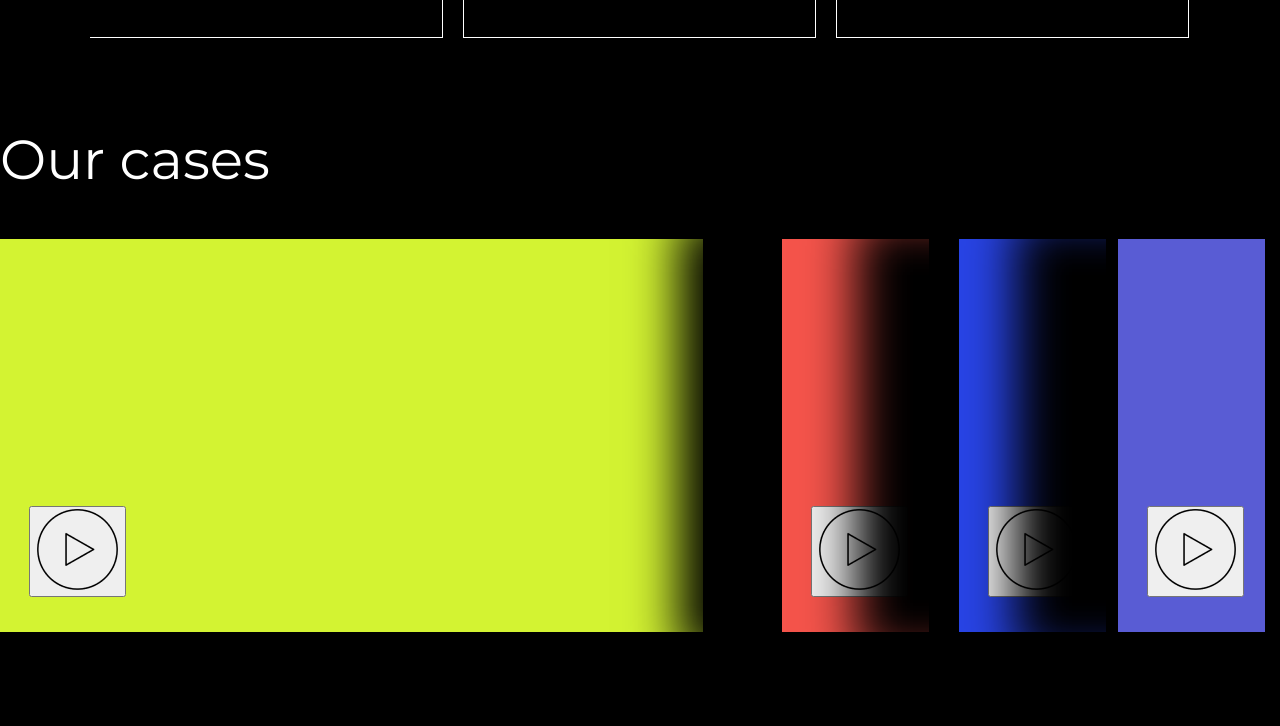
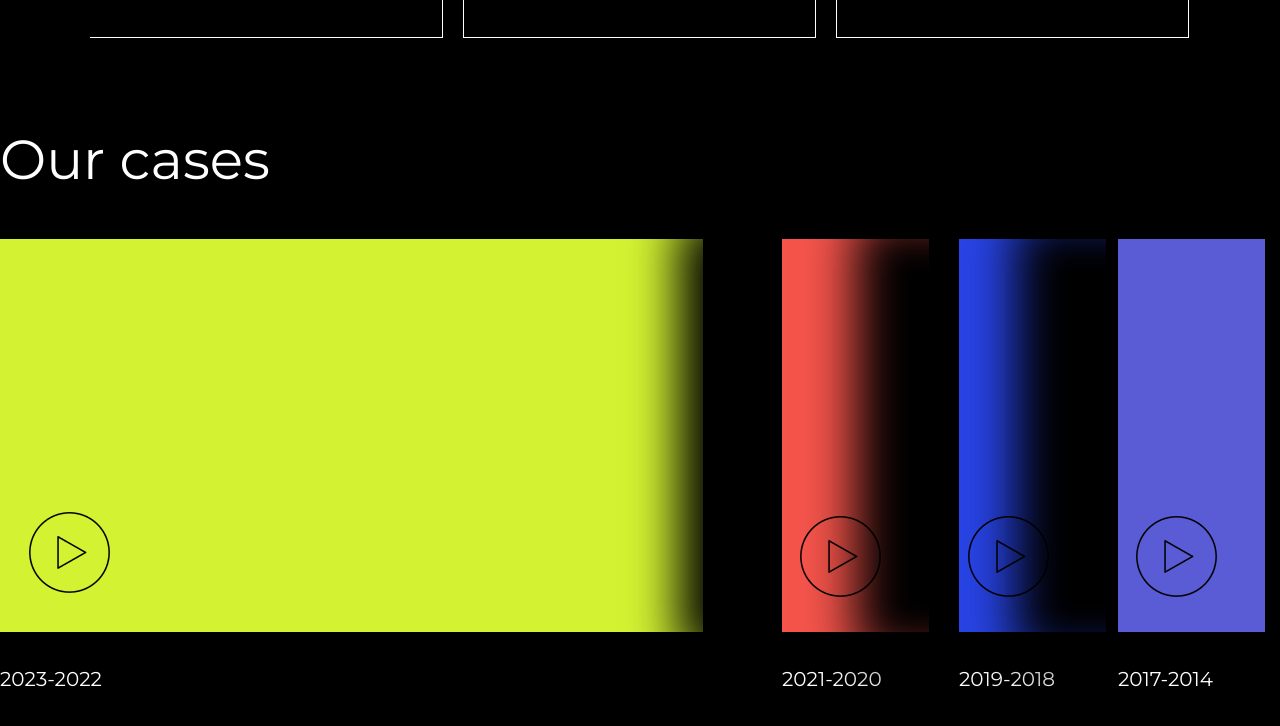
Before and after one commit to AlexVRBK/Druzi, a plain HTML site: page index.html in a window 1280 px wide. Shown: the part 2300-3026 px from the top of the page. Drawn offline with nearby package versions, Linux system fonts and the light colour scheme.

Commit message:
slider update

```diff
--- a/css/style.css
+++ b/css/style.css
@@ -143,7 +143,7 @@ body{
 }
 
 .main__check:hover{
-    cursor: pointer
+    cursor: pointer;
 }
 
 .main__check-img{
@@ -254,6 +254,9 @@ body{
 .blog__button {
     cursor: pointer;
 }
+.blog__button:active {
+    transform: scale(0.9);
+}
 
 
 .blog__item-link{
@@ -287,6 +290,9 @@ body{
 .my-slide {
     width: 147px;
   }
+  .my-slide:nth-child(3) {
+    width: 230px;
+  }
 
   .active-slide {
     width: 703px;
@@ -313,15 +319,46 @@ body{
     margin-right: 12px;
   }
 
+  .slide__year {
+    font-weight: 500;
+    font-size: 20px;
+    line-height: 24px;
+    color: #FFFFFF;
+    margin-top: 35px;
+  }
+
 
 
 
 .cases__btn{
     position: absolute;
+    cursor: pointer;
+    background-color: transparent;
+    border: none;
+    padding: 0;
+}
+.cases__btn:active {
+    transform: scale(0.9);
+}
+.cases__first .cases__btn {
     bottom: 35px;
     left: 29px;
-    cursor: pointer;
-}
+  }
+
+  .cases__two .cases__btn {
+    bottom: 31px;
+    left: 18px;
+  }
+
+  .cases__three .cases__btn {
+    bottom: 31px;
+    left: 9px;
+  }
+
+  .cases__four .cases__btn {
+    bottom: 31px;
+    left: 18px;
+  }
 
 .cases__first{
     background: #D3F332;
--- a/index.html
+++ b/index.html
@@ -214,16 +214,15 @@
             <h2>Our cases</h2>
           </div>
 
-
-
           <div class="cases__swiper-container">
             <div class="cases__swiper-wrapper">
-                  <div class="cases__swiper-slide active-slide ">
+              <div class="cases__swiper-slide active-slide">
                 <div class="cases__first">
                   <button class="cases__btn">
                     <img src="images/play.png" alt="">
                   </button>
                 </div>
+                <p class="slide__year">2023-2022</p> <!-- Надпис з роком -->
               </div>
               <div class="cases__swiper-slide inactive-slide">
                 <div class="cases__two">
@@ -231,6 +230,7 @@
                     <img src="images/play.png" alt="">
                   </button>
                 </div>
+                <p class="slide__year">2021-2020</p> <!-- Надпис з роком -->
               </div>
               <div class="cases__swiper-slide inactive-slide">
                 <div class="cases__three">
@@ -238,26 +238,22 @@
                     <img src="images/play.png" alt="">
                   </button>
                 </div>
+                <p class="slide__year">2019-2018</p> <!-- Надпис з роком -->
               </div>
               <div class="cases__swiper-slide inactive-slide">
-
                 <div class="cases__four">
                   <button class="cases__btn">
                     <img src="images/play.png" alt="">
                   </button>
                 </div>
-
-
+                <p class="slide__year">2017-2014</p> <!-- Надпис з роком -->
               </div>
             </div>
           </div>
+        </div>
+      </section>
 
 
-
-
-
-        </div>
-    </section>
 
 
 
--- a/js/main.js
+++ b/js/main.js
@@ -17,8 +17,10 @@ btns.forEach((btn, index) => {
     slides.forEach((slide, slideIndex) => {
       if (slideIndex === index) {
         slide.style.width = '700px';
+        slide.style.transition = 'width 0.5s ease'; // Додайте плавність переходу
       } else {
         slide.style.width = '147px';
+        slide.style.transition = 'width 0.5s ease'; // Додайте плавність переходу
       }
     });
   });
```
Lines whose indentation alone changed are shown as unchanged.
